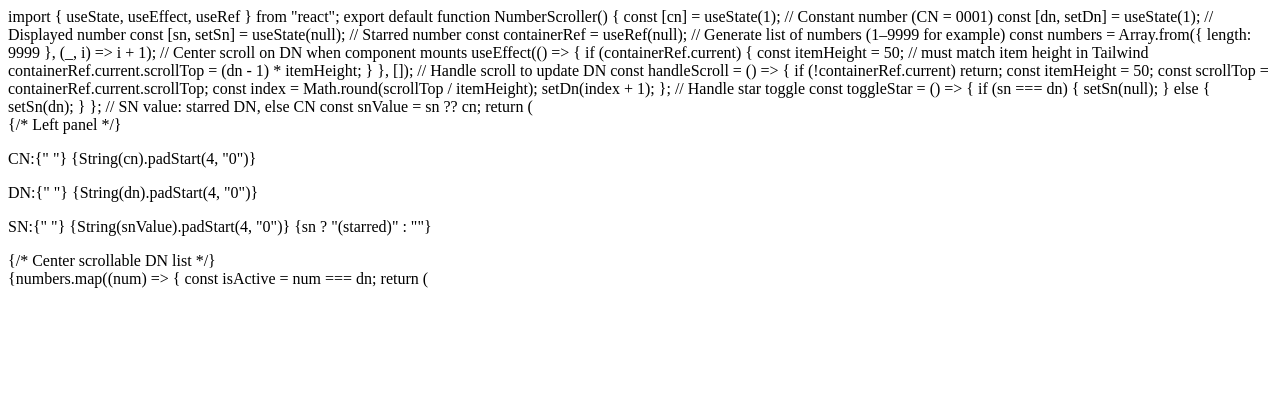
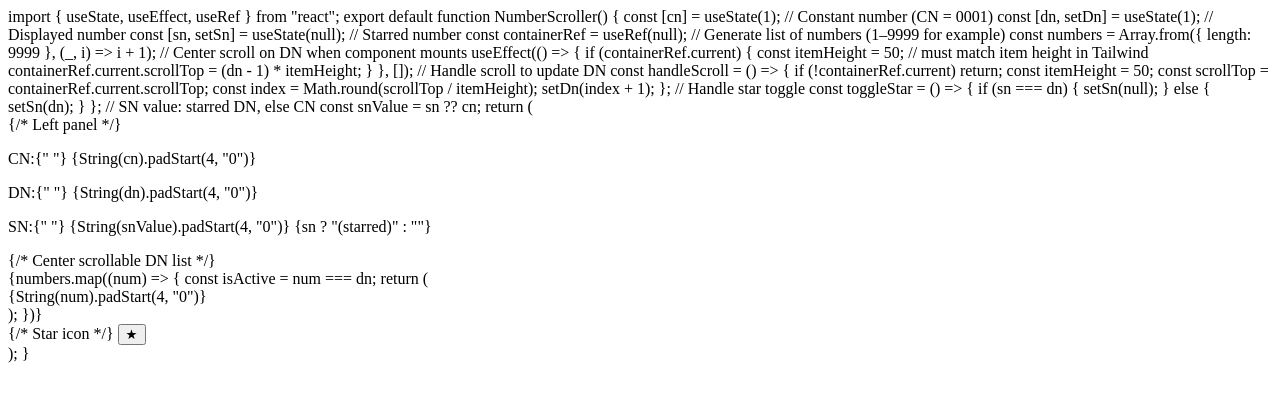
Before and after one commit to ahmdhadif97-dev/cobaan, a plain HTML site: page index.html in a window 1280 px wide. Drawn offline with Linux system fonts and the light colour scheme.

Commit message:
Update index.html

```diff
--- a/index.html
+++ b/index.html
@@ -69,4 +69,25 @@ export default function NumberScroller() {
               key={num}
               className={`h-[50px] flex items-center justify-center snap-center ${
                 isActive
-                  ? "text-blue-600 text-2xl
+                  ? "text-blue-600 text-2xl font-bold"
+                  : "text-gray-500 text-lg"
+              }`}
+            >
+              {String(num).padStart(4, "0")}
+            </div>
+          );
+        })}
+      </div>
+
+      {/* Star icon */}
+      <button
+        onClick={toggleStar}
+        className={`text-4xl ${
+          sn === dn ? "text-yellow-400" : "text-gray-400"
+        }`}
+      >
+        ★
+      </button>
+    </div>
+  );
+}
```
